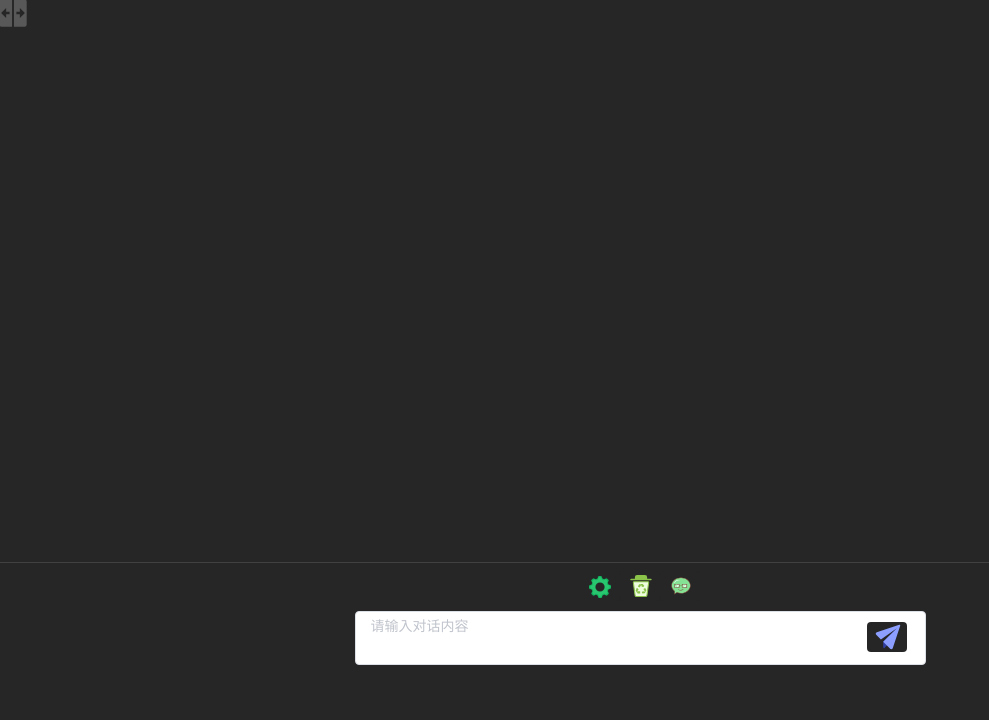
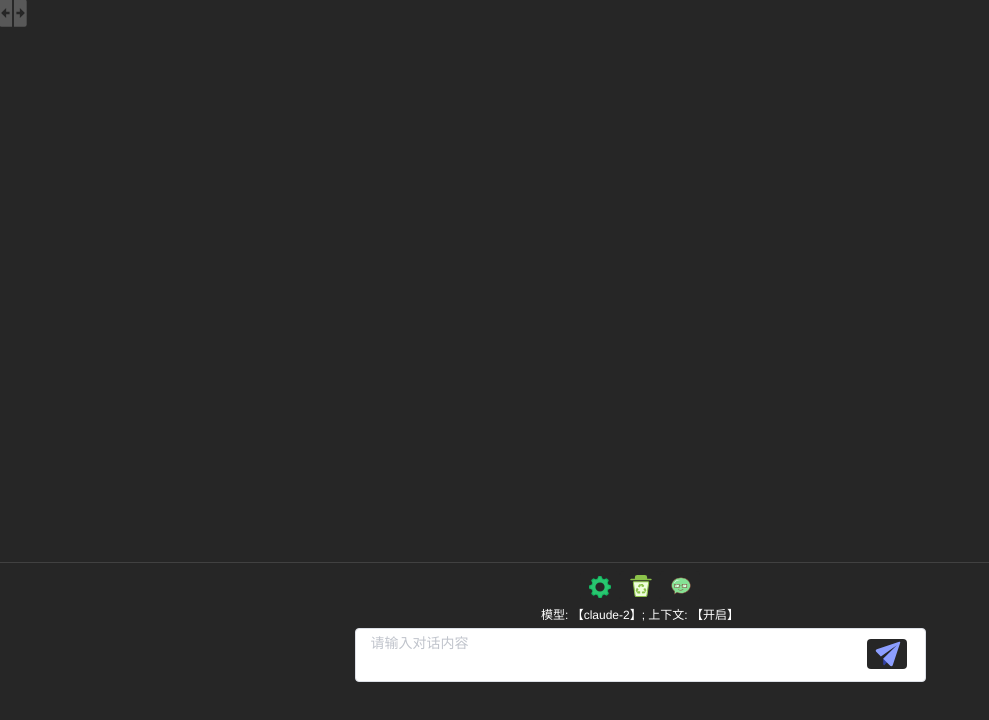
Before and after one commit to Lxb921006/chat, a Vue app: page /chat in a window 1280 px wide. Shown: the top 720 px of the page, without its empty margins (0-989 px from the left). Built offline with nearby package versions, Linux system fonts and the light colour scheme; sample sign-in values are in the browser's storage; what vue-clipboard-plus, vue-page-transition would draw is missing.

Commit message:
css优化

```diff
--- a/public/style/chat-style.css
+++ b/public/style/chat-style.css
@@ -719,3 +719,9 @@ ol li > p:first-child {
     right: 360px;
     top: 28px;
 }
+.z-model-show {
+    position: relative;
+    color: #fff;
+    font-size: 12px;
+    bottom: 6px;
+}
--- a/src/views/chat/chat.vue
+++ b/src/views/chat/chat.vue
@@ -51,11 +51,11 @@
                 <transition name="el-zoom-in-top">
                     <div class="reach" v-show="showhi">
                         <svg class="icon-qa-3" aria-hidden="true"><use xlink:href="#icon-tishi1"></use></svg> <span>顶部</span>
-                        <p>
+                        <!-- <p>
                             <span>模型: 【{{ selectedModel }}】; </span>
                             <span v-if="contextSwitch">上下文: 【开启】</span>
                             <span v-else>上下文: 【关闭】</span>
-                        </p>
+                        </p> -->
                     </div>
                 </transition>
                 <transition-group name="el-zoom-in-center">
@@ -112,11 +112,11 @@
                 <transition name="el-zoom-in-top">
                     <div class="reach" v-show="showhi">
                         <svg class="icon-qa-3" aria-hidden="true"><use xlink:href="#icon-tishi1"></use></svg> <span>底部</span>
-                        <p>
+                        <!-- <p>
                             <span>模型: 【{{ selectedModel }}】; </span>
                             <span v-if="contextSwitch">上下文: 【开启】</span>
                             <span v-else>上下文: 【关闭】</span>
-                        </p>
+                        </p> -->
                     </div>
                 </transition>
             </div>
@@ -266,6 +266,11 @@
                     </el-popover>
                 </div>
                 <div class="send-question">
+                    <div class="z-model-show">
+                        <span>模型: 【{{ selectedModel }}】; </span>
+                        <span v-if="contextSwitch">上下文: 【开启】</span>
+                        <span v-else>上下文: 【关闭】</span>
+                    </div>
                     <div class="send-input">
                         <!-- <el-input clearable  v-model="chatContent" @keyup.enter.native="wsInit()" :disabled="finished" @click.native="showModels()">
                             <el-button class="data-load" slot="append" icon="el-icon-position" @click="wsInit()" :loading="finished"></el-button>
@@ -302,7 +307,7 @@ import store from '../../store/index'
 import wssUrl from "../../utils/wssUrl";
 import 'highlight.js/styles/atom-one-dark-reasonable.css'  //这里有多个样式，自己可以根据需要切换
 import MarkdownCodeBlock from './markdownBlock';
-import MarkdownTitle from './markdownCodeBlock';
+import MarkdownTitle from './markdownCode';
 
 // 所有对话数据都存储在浏览器本地，如果浏览器没有做相应的保存设置将无法保存对话记录(如需保存对话可在谷歌浏览器里边找到，设置->启动时->继续浏览上次打开的网页，即可)
 export default {
@@ -571,9 +576,10 @@ export default {
         },
         // websocket前后端交互
         wsInit () {
-            if (!this.chatContent) {
-                Message.error("请输入对话内容.")
-                return
+            if (!this.chatContent.replace(/[\r\n\s]+/g, '')) {
+                this.chatContent = "";
+                Message.error("请输入对话内容.");
+                return;
             }
 
             if (this.input) {
```
Also changed, not shown: src/views/chat/markdownCode.vue (renamed from src/views/chat/MarkdownCodeBlock.vue).
